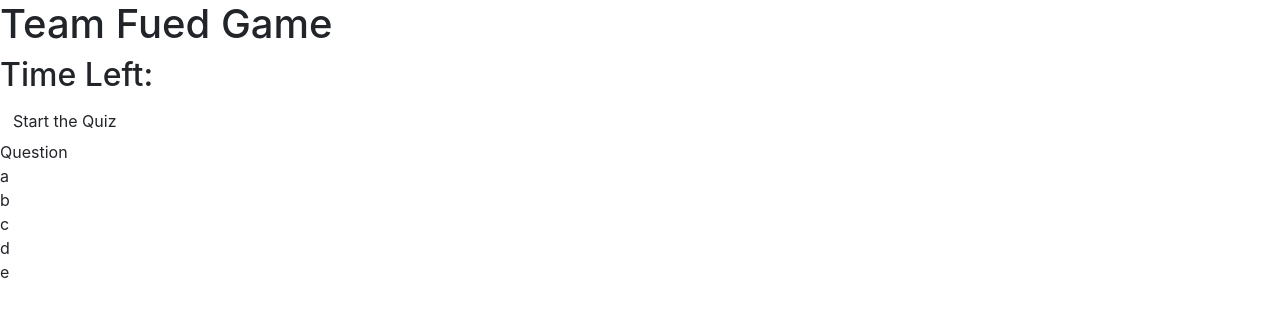
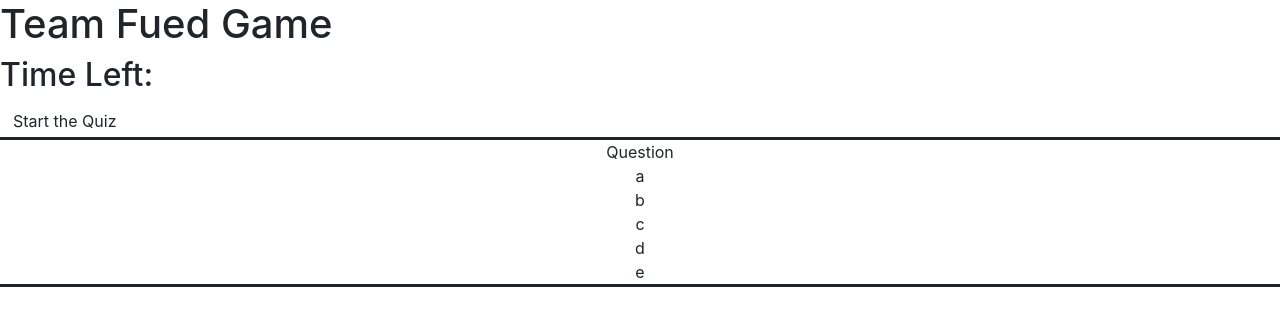
Before and after one commit to cmadegoke/Hmwk4-codeQuiz, a plain HTML site: page index.html in a window 1280 px wide. Drawn offline with nearby package versions, Linux system fonts and the light colour scheme.

Commit message:
timer reset

```diff
--- a/index.html
+++ b/index.html
@@ -16,7 +16,7 @@
     <div id="Quiz" style="display:none"></div>
     </header>
 
-    <main class="flex-row justify-center">
+    <main class="content">
         <div id="question">Question</div>
         <div id="choices">
 
--- a/script.js
+++ b/script.js
@@ -53,9 +53,7 @@ choiceE.addEventListener('click', () => clickChoice(4))
 
     if (secondsLeft === -1){
       alert('the game is now over');
-
-      //clearInterval (timerId);
-
+      timeLeft.textContent = " ";
       stopGame ();
       //clearInterval (timerId);
 
--- a/style.css
+++ b/style.css
@@ -4,10 +4,11 @@
 .sub-header {
 float: right;
 }
-.container {
-    justify-content: center;
+.content {
+  border: 5mm;
+   content: initial;
     text-align: center;
-    box-sizing: border-box;
-    right: auto;
+    outline-style: solid;
+    background-origin: sizing 20px;
     justify-items: center;
 }
```
